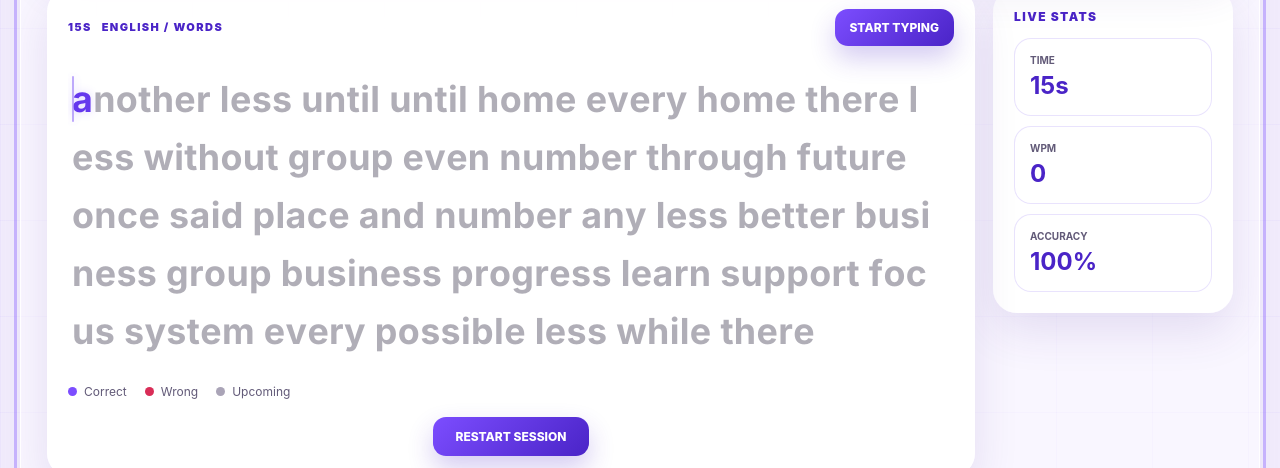
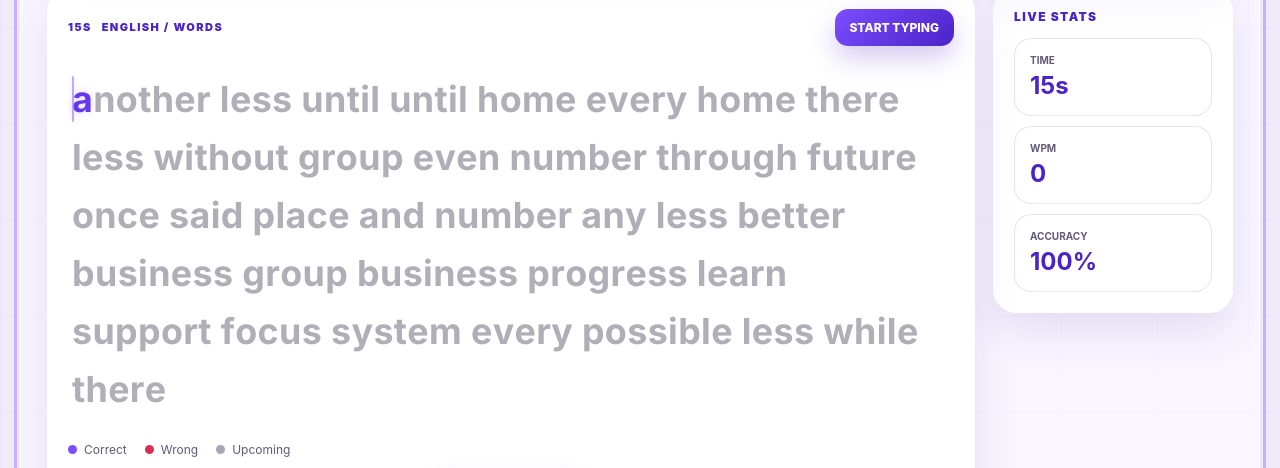
Before and after one commit to mohdaffan54511-cmyk/TeksType, a React (Vite) app: page / in a window 1280 px wide. Shown: the part 944-1412 px from the top of the page. Built offline with nearby package versions, Linux system fonts and the light colour scheme; no server answers.

Commit message:
Update CSS for text handling and add new classes
Changed overflow-wrap and word-break properties for better text handling. Added new classes for word-group and space-group.

```diff
--- a/src/App.css
+++ b/src/App.css
@@ -347,10 +347,18 @@ kbd {
   font-weight: 700;
   text-align: left;
   white-space: pre-wrap;
-  overflow-wrap: break-word;
+overflow-wrap: normal;
+word-break: normal;
   cursor: text;
 }
-
+.word-group {
+  display: inline-block;
+  white-space: nowrap;
+}
+
+.space-group {
+  white-space: pre-wrap;
+}
 .char {
   transition: color 0.05s linear, background 0.05s linear;
 }
```
